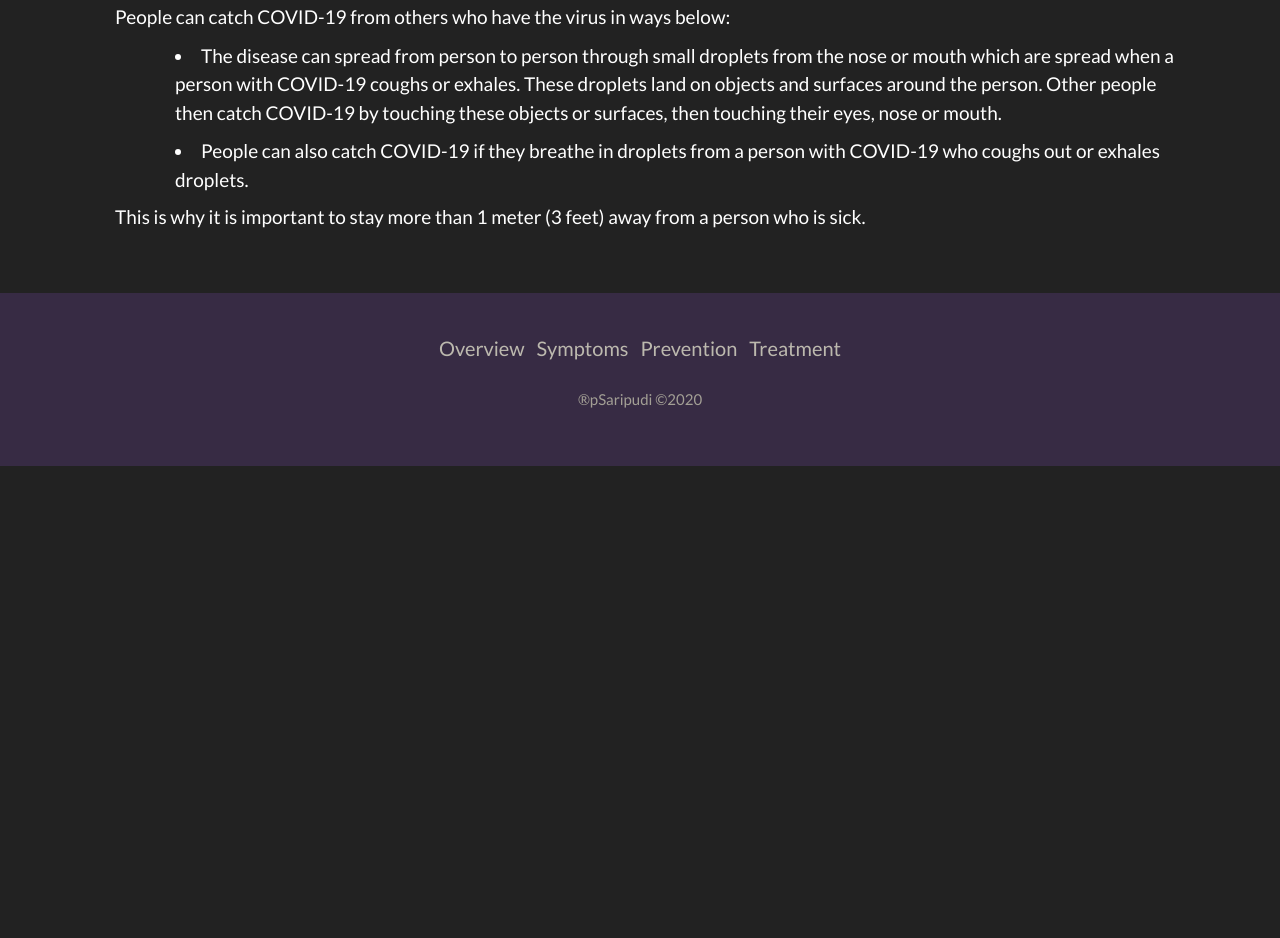
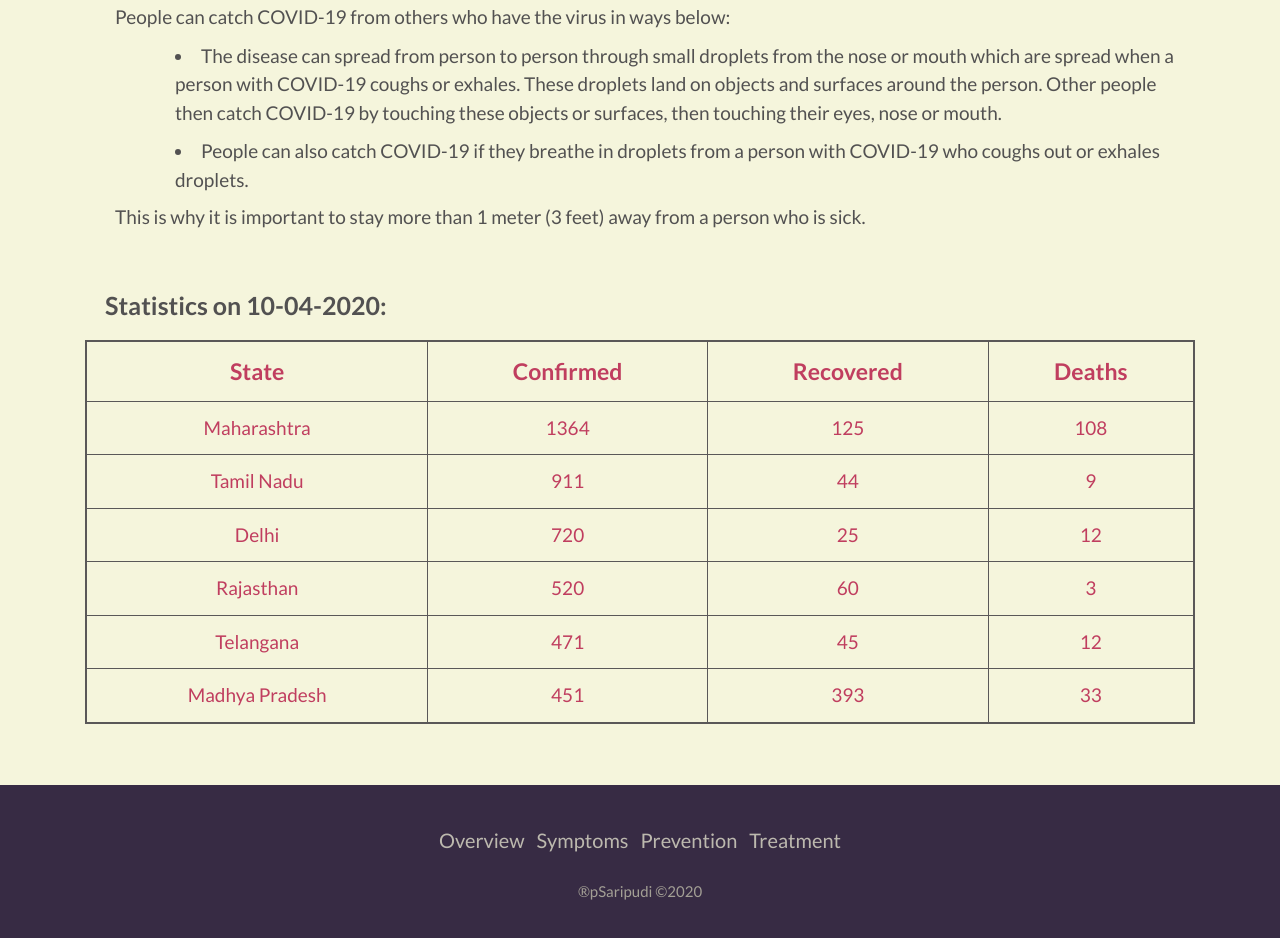
Before and after one commit to Prasanna-Saripudi/SW-APP-DEV, a plain HTML site: page Project0/index.html in a window 1280 px wide. Shown: the part 986-1924 px from the top of the page. Before the commit the page ends 1452 px from the top, so only its background shows below. Drawn offline with nearby package versions, Linux system fonts and the light colour scheme.

Commit message:
Basic four pages commit

```diff
--- a/Project0/css/style.css
+++ b/Project0/css/style.css
@@ -20,6 +20,7 @@
     font-weight: 550;
     margin: 20px;
     font-size: 25px;
+    color: rgb(82, 81, 81);
 }
 
 .container dd, .container ul li, .container ol li, .rules li {
@@ -27,6 +28,7 @@
     font-weight: 400;
     font-size: 19px;
     margin-left: 30px;
+    color:rgb(82, 81, 81);
 }
 .container dd li,.container ul li{
     margin-top: 10px;
@@ -38,12 +40,31 @@
     text-align: center;
     font-weight: 600;
     font-style: normal;
+    color: rgb(90, 88, 88);
 }
 .intro h4{
     text-align: center;
     font-style: normal;
     font-weight: 440;
     font-size: 20px;
+    color: rgb(90, 88, 88);
+}
+table {
+    border: 2px solid rgb(90, 88, 88);
+    border-collapse: collapse;
+    width: 50%;
+}
+th, td{
+    color: rgb(192, 62, 95);
+    text-align: center;
+    font-style: normal;
+    font-size: 19px;
+    border: 1px solid rgb(90, 88, 88);
+    padding: 5px;
+}
+th{
+    font-weight: bold;
+    font-size: 23px;
 }
 .footr{
     background-color: rgb(55, 43, 68);
--- a/Project0/index.html
+++ b/Project0/index.html
@@ -8,7 +8,7 @@
     <link rel="stylesheet" href="css/style.css">
 </head>
 
-<body>
+<body style="background-color: beige;">
     <div>
         <nav class="navbar navbar-light navbar-expand-md" style=" background-color: rgb(55, 43, 68);">
             <div class=" container-fluid"><a class="navbar-brand" href="index.html">COVID-19</a>
@@ -32,15 +32,15 @@
     <!-- <div data-bs-parallax-bg="true"
         style="height:500px;background-image:url(assets/virus1.JPG);background-position:center;background-size:cover;"> -->
     <div data-bs-parallax-bg="true" id="bg_image"><span id="Topic">COVID-19</span></div>
-
+    <br>
     <div class="container">
         <div class="intro">
             <h2>Welcome..</h2>
             <dd>This site is designed to provide the facts about COVID-19 and to clear the myths people usually have
                 about the disease and virus. You will be able to know about the symptoms, prevention, treatment of
-                this disease. Bbe careful and hope this helps.</dd>
+                this disease. Be careful and hope this helps.</dd>
         </div>
-        <br></br>
+        <br>
         <dl>
             <dt>What is Coronavirus?</dt>
             <dd>Coronaviruses are a large family of viruses which may cause illness in animals or humans. In humans,
@@ -77,6 +77,52 @@
                 person who is sick.
             </dd>
         </dl>
+        <br>
+        <h4>Statistics on 10-04-2020:</h4>
+        <table class="table  table-hover">
+            <tr>
+                <th>State</th>
+                <th>Confirmed</th>
+                <th>Recovered</th>
+                <th>Deaths</th>
+            </tr>
+            <tr>
+                <td>Maharashtra</td>
+                <td>1364</td>
+                <td>125</td>
+                <td>108</td>
+            </tr>
+            <tr>
+                <td>Tamil Nadu</td>
+                <td>911</td>
+                <td>44</td>
+                <td>9</td>
+            </tr>
+            <tr>
+                <td>Delhi</td>
+                <td>720</td>
+                <td>25</td>
+                <td>12</td>
+            </tr>
+            <tr>
+                <td>Rajasthan</td>
+                <td>520</td>
+                <td>60</td>
+                <td>3</td>
+            </tr>
+            <tr>
+                <td>Telangana</td>
+                <td>471</td>
+                <td>45</td>
+                <td>12</td>
+            </tr>
+            <tr>
+                <td>Madhya Pradesh</td>
+                <td>451</td>
+                <td>393</td>
+                <td>33</td>
+            </tr>
+        </table>
     </div>
     <br></br>
     <footer class="footr">
```
Also changed, not shown: Project0/prevention.html (+1 -1 lines), Project0/symptoms.html (+2 -1 lines), Project0/treatment.html (+38 -1 lines).
